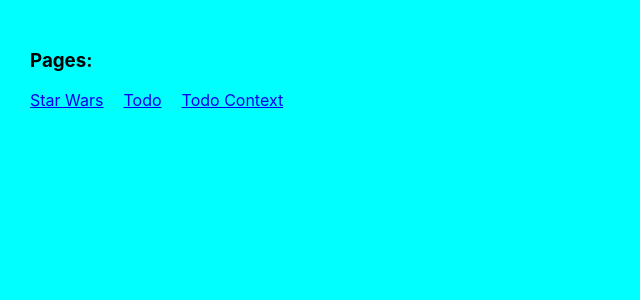
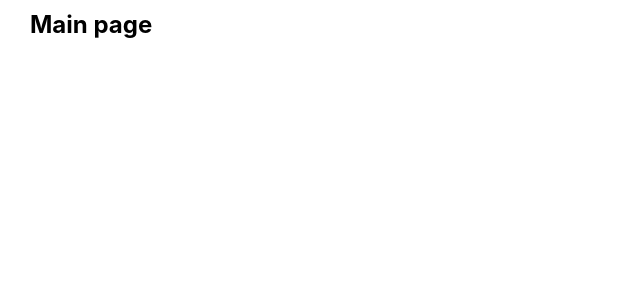
Before and after one commit to tyt34/react-study, a React (Create React App) app: page /#/Books in a window 1280 px wide. Before the commit this address led to /#/Main. Shown: the top 300 px of the page, without its empty margins (0-640 px from the left). Built offline with nearby package versions, Linux system fonts and the light colour scheme.

Commit message:
feat: add new route - books

```diff
--- a/src/app/app.tsx
+++ b/src/app/app.tsx
@@ -1,6 +1,7 @@
 import React, { useState } from "react";
 import { HashRouter, Navigate, Route, Routes } from "react-router-dom";
 import "./app.css";
+import Books from "./container/books/books";
 import { arrText } from "./container/main-context/components/todo-list-context/todo-list-context";
 import MainContext, { IItem } from "./container/main-context/main-context";
 import Main from "./container/main/main";
@@ -33,6 +34,10 @@ export const pages = {
       path: "/s-w-d/starships",
       pathForWatch: "#/s-w-d/Starships",
     },
+  },
+  books: {
+    path: "/Books",
+    pathForWatch: "#/Books",
   },
   nav: {
     path: "/Main",
@@ -97,6 +102,15 @@ const App = () => {
               </>
             }
           />
+
+          <Route
+            path={pages.books.path}
+            element={
+              <>
+                <Books />
+              </>
+            }
+          />
           <Route
             path={pages.todoContext.path}
             element={
--- /dev/null
+++ b/src/app/container/books/books.tsx
@@ -0,0 +1,26 @@
+import React from "react";
+import { useNavigate } from "react-router-dom";
+import { pages } from "../../app";
+import "./books.scss";
+
+const Books = () => {
+  const navigate = useNavigate();
+
+  const changePage = (pageName: string): void => {
+    navigate(pageName);
+  };
+  return (
+    <>
+      <h1
+        className="main__link"
+        onClick={() => {
+          changePage(pages.nav.path);
+        }}>
+        Main page
+      </h1>
+      <section className="books"></section>
+    </>
+  );
+};
+
+export default Books;
--- a/src/app/container/main-context/components/buttons-filter-context/buttons-filter-context.tsx
+++ b/src/app/container/main-context/components/buttons-filter-context/buttons-filter-context.tsx
@@ -1,5 +1,5 @@
 import { Box, Button, ButtonGroup } from "@mui/material";
-import React, { FC, useState } from "react";
+import React, { FC, memo, useState } from "react";
 import { ITypeButton } from "../../main-context";
 import "./buttons-filter-context.scss";
 
@@ -72,4 +72,5 @@ const ButtonsFilterContext: FC<Props> = ({ handleChangeButtonFilter }) => {
   );
 };
 
-export default ButtonsFilterContext;
+//export default ButtonsFilterContext;
+export default memo(ButtonsFilterContext, () => true);
--- a/src/app/container/main-context/components/create-context/create-context.tsx
+++ b/src/app/container/main-context/components/create-context/create-context.tsx
@@ -58,3 +58,4 @@ const CreateContext: FC<Props> = ({ add }) => {
 };
 
 export default CreateContext;
+//export default memo(CreateContext, () => true);
--- a/src/app/container/main-context/components/search-context/search-context.tsx
+++ b/src/app/container/main-context/components/search-context/search-context.tsx
@@ -21,3 +21,4 @@ const SearchContext: FC<Props> = ({ handleChangeFilter }) => {
 };
 
 export default SearchContext;
+//export default memo(SearchContext, () => true);
--- a/src/app/container/main/main.tsx
+++ b/src/app/container/main/main.tsx
@@ -1,4 +1,6 @@
 import React, { useState } from "react";
+import { useNavigate } from "react-router-dom";
+import { pages } from "../../app";
 import ButtonsFilter from "./components/buttons-filter/buttons-filter";
 import Create from "./components/create/create";
 import Search from "./components/search/search";
@@ -18,6 +20,12 @@ const Main = () => {
   const [filterButton, setFilterButton] = useState<ITypeButton>("All");
   const [newEl, setNewEl] = useState("");
 
+  const navigate = useNavigate();
+
+  const changePage = (pageName: string): void => {
+    navigate(pageName);
+  };
+
   const handleChangeFilter = (event: React.ChangeEvent<HTMLInputElement>) => {
     setFilterText(event.target.value);
   };
@@ -33,6 +41,13 @@ const Main = () => {
   return (
     <>
       <section className="main">
+        <h1
+          className="main__link"
+          onClick={() => {
+            changePage(pages.nav.path);
+          }}>
+          Main page
+        </h1>
         <div className="main__top">
           <h1 className="main__text">Todo List</h1>
         </div>
--- a/src/app/container/nav-page/nav-page.tsx
+++ b/src/app/container/nav-page/nav-page.tsx
@@ -41,6 +41,15 @@ const NavPage = () => {
             }}>
             Todo Context
           </a>
+
+          <a
+            className="navigation__link"
+            href={pages.books.pathForWatch}
+            onClick={() => {
+              changePage(pages.books.path);
+            }}>
+            Books
+          </a>
         </nav>
       </section>
     </>
```
Also changed, not shown: src/app/container/books/books.scss (added).
